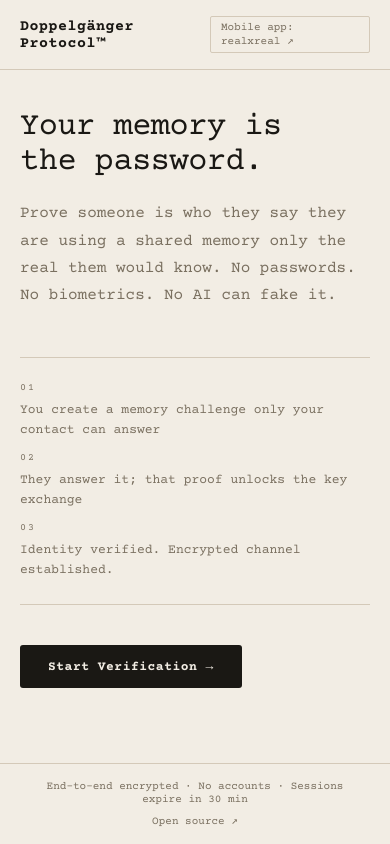
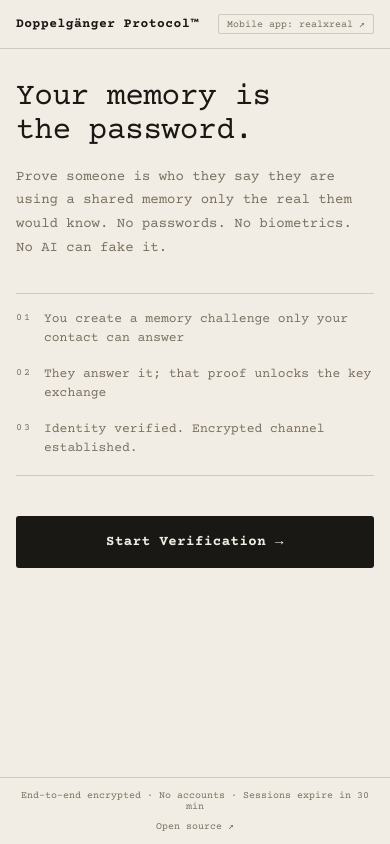
Before and after one commit to doppelgangerprotocol/doppelganger-web, a Flask app: page /verify in a window 390 px wide. Run offline with Flask 3, Linux system fonts and the light colour scheme.

Commit message:
Updating the code with the mobile view.

```diff
--- a/static/css/components.css
+++ b/static/css/components.css
@@ -171,3 +171,65 @@ textarea::placeholder,
 }
 
 .key-status.ready { color: var(--text); }
+
+@media (max-width: 480px) {
+    /* Larger tap targets — Apple HIG minimum 44px */
+    .btn-primary {
+        width: 100%;
+        padding: 16px 24px;
+        font-size: 14px;
+        text-align: center;
+        min-height: 52px;
+    }
+
+    .btn-secondary {
+        width: 100%;
+        padding: 14px 20px;
+        text-align: center;
+        min-height: 48px;
+    }
+
+    /* Forms */
+    .form-group {
+        margin-bottom: 16px;
+    }
+
+    .form-group input {
+        font-size: 16px; /* prevents iOS zoom on focus */
+        padding: 14px 16px;
+        min-height: 52px;
+    }
+
+    textarea {
+        font-size: 16px; /* prevents iOS zoom on focus */
+        padding: 14px 16px;
+    }
+
+    /* Link box — prevent overflow */
+    .link-box {
+        flex-direction: column;
+        align-items: stretch;
+        gap: 8px;
+    }
+
+    .link-box code {
+        font-size: 11px;
+        white-space: normal;
+        word-break: break-all;
+    }
+
+    .link-box .btn-secondary {
+        width: 100%;
+        text-align: center;
+    }
+
+    /* QR code — bigger on mobile since it's the primary action */
+    #qr-code {
+        width: 220px;
+        height: 220px;
+    }
+
+    .key-status {
+        font-size: 11px;
+    }
+}
--- a/static/css/layout.css
+++ b/static/css/layout.css
@@ -124,3 +124,65 @@ footer a:hover { color: var(--text); }
     .how-it-works  { flex-direction: column; }
     .step-arrow    { display: none; }
 }
+
+@media (max-width: 480px) {
+    header {
+        padding: 14px 16px;
+    }
+
+    /* Tighter wordmark on small screens */
+    .wordmark {
+        font-size: 13px;
+    }
+
+    .protocol-tag {
+        font-size: 10px;
+        padding: 3px 8px;
+    }
+
+    main {
+        padding: 32px 16px;
+    }
+
+    footer {
+        padding: 12px 16px;
+        flex-direction: column;
+        gap: var(--space-sm);
+        text-align: center;
+        font-size: 10px;
+    }
+
+    h1 {
+        font-size: clamp(28px, 8vw, 36px);
+        margin-bottom: 16px;
+    }
+
+    h2 {
+        font-size: clamp(22px, 6vw, 28px);
+    }
+
+    .subtitle {
+        font-size: 14px;
+        margin-bottom: var(--space-xl);
+    }
+
+    .how-it-works {
+        flex-direction: column;
+        gap: var(--space-md);
+        padding: var(--space-md) 0;
+    }
+
+    .step-arrow { display: none; }
+
+    .step-item {
+        min-width: unset;
+        flex-direction: row;
+        align-items: flex-start;
+        gap: 12px;
+    }
+
+    .step-num {
+        flex-shrink: 0;
+        padding-top: 2px;
+    }
+}
--- a/templates/base.html
+++ b/templates/base.html
@@ -2,11 +2,9 @@
 <html lang="en">
 <head>
     <meta charset="UTF-8">
-    <meta name="viewport" content="width=device-width, initial-scale=1.0">
+    <meta name="viewport" content="width=device-width, initial-scale=1.0, viewport-fit=cover">
     <title>{% block title %}The Doppelgänger Protocol{% endblock %}</title>
     <meta name="description" content="Human-layer authentication using shared memory as a cryptographic trust anchor. No passwords. No biometrics. No AI can fake it.">
-    <link rel="preconnect" href="https://fonts.googleapis.com">
-    <link href="https://fonts.googleapis.com/css2?family=IBM+Plex+Mono:wght@400;500;600&family=IBM+Plex+Sans:wght@400;500&display=swap" rel="stylesheet">
     <link rel="stylesheet" href="/static/css/main.css">
 </head>
 <body>
```
Also changed, not shown: static/css/protocol.css (+39 -0 lines).
